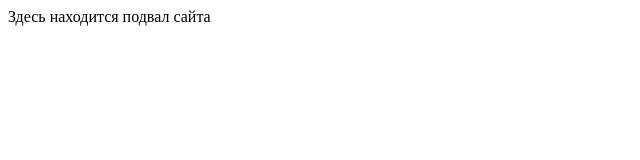
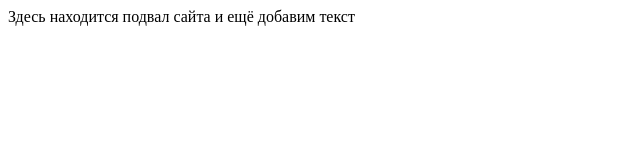
Before and after one commit to SnOker112/git-practice, a plain HTML site: page footer.html in a window 1280 px wide. Shown: the whole page, without its empty margins (0-640 px from the left). Drawn offline with Linux system fonts and the light colour scheme.

Commit message:
Нужно было закомитить потому что не пускает в ветку master добавил текст в footer.html

```diff
--- a/footer.html
+++ b/footer.html
@@ -5,6 +5,6 @@
     <title>Title</title>
 </head>
 <body>
-    <footer>Здесь находится подвал сайта</footer>
+    <footer>Здесь находится подвал сайта и ещё добавим текст</footer>
 </body>
 </html>
```
